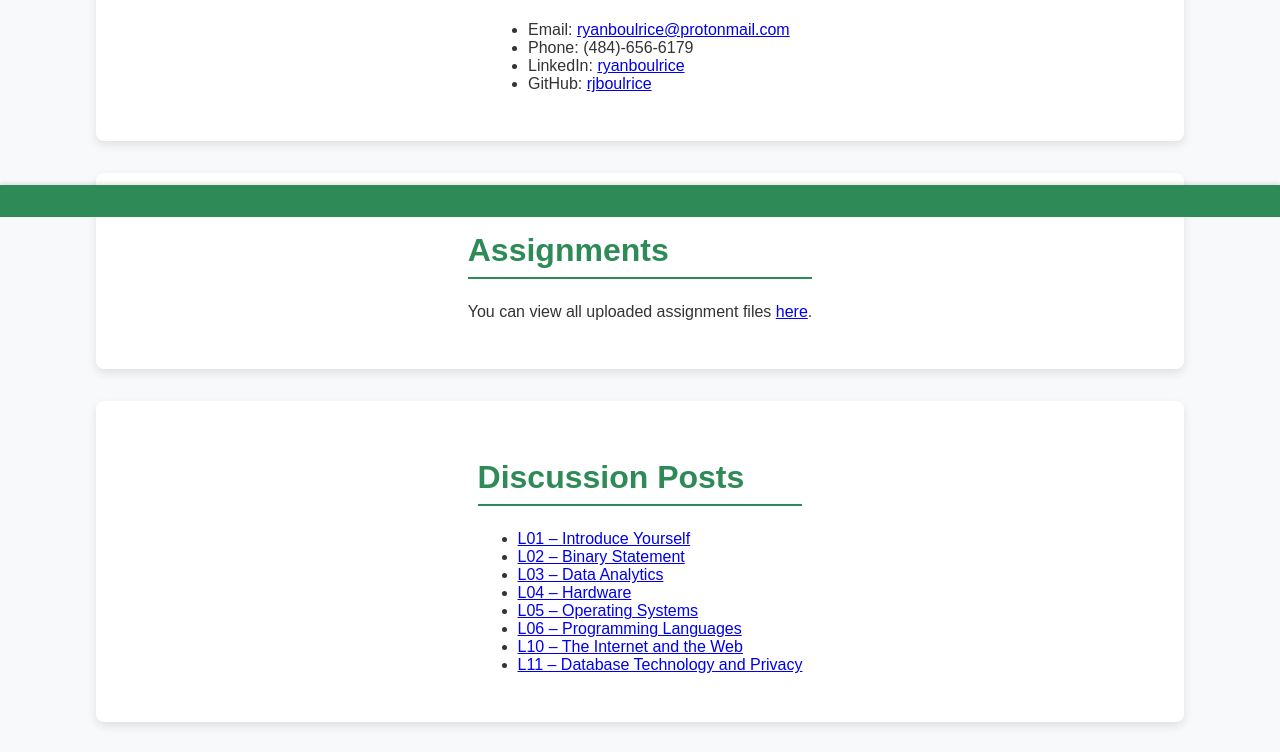
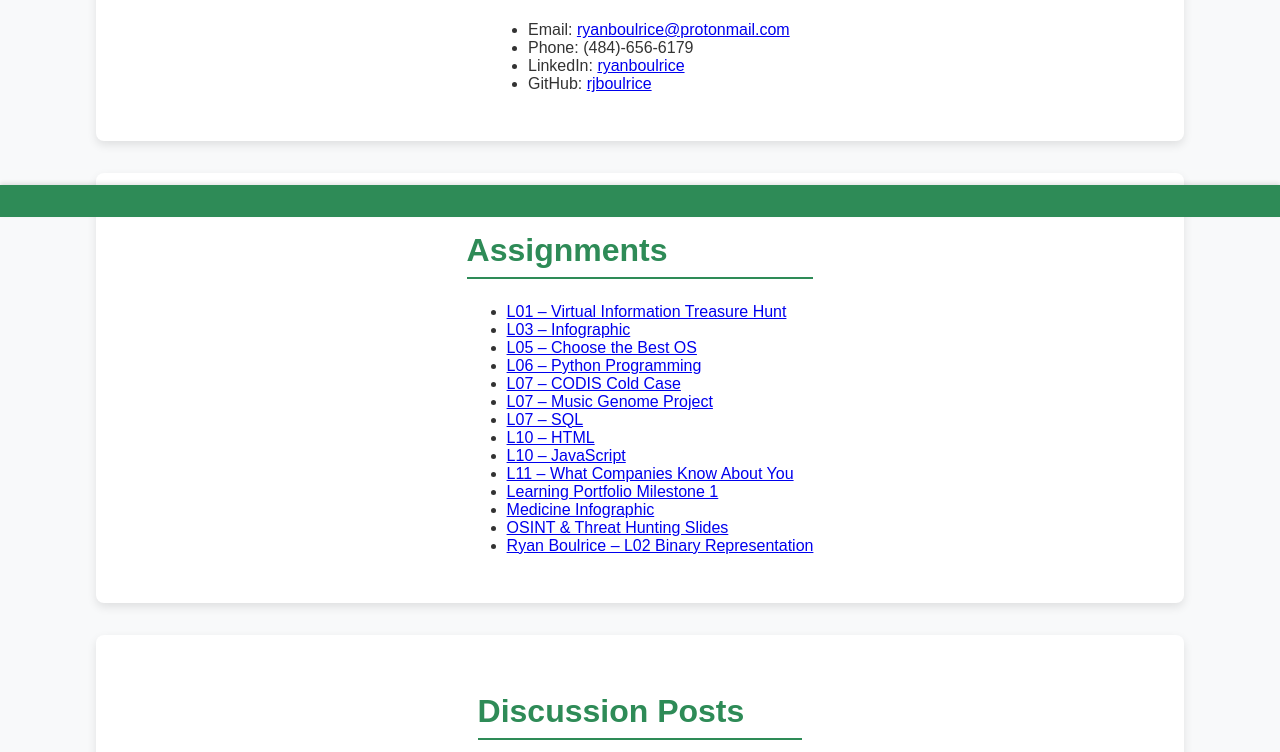
Before and after one commit to rjboulrice/ist110final, a plain HTML site: page index.html in a window 1280 px wide. Shown: the part 583-1335 px from the top of the page. Drawn offline with Linux system fonts and the light colour scheme.

Commit message:
Update index.html

```diff
--- a/index.html
+++ b/index.html
@@ -14,8 +14,8 @@
                 <li><a href="index.html">Home</a></li>
                 <li><a href="resume.html">Resume</a></li>
                 <li><a href="writeups.html">Write-Ups</a></li>
-                <li><a href="assignments/">Assignments</a></li>
-                <li><a href="discussions/">Discussion Posts</a></li>
+                <li><a href="#assignments">Assignments</a></li>
+                <li><a href="#discussions">Discussion Posts</a></li>
             </ul>
         </nav>
     </header>
@@ -52,14 +52,29 @@
         </section>
     </div>
 
-    <div class="container">
+    <div class="container" id="assignments">
         <section class="assignments">
             <h2>Assignments</h2>
-            <p>You can view all uploaded assignment files <a href="assignments/" target="_blank">here</a>.</p>
+            <ul>
+                <li><a href="assignments/L01_Virtual Information Treasure Hunt - Ryan Boulrice.pdf" target="_blank">L01 – Virtual Information Treasure Hunt</a></li>
+                <li><a href="assignments/L03_Infographic(1).png" target="_blank">L03 – Infographic</a></li>
+                <li><a href="assignments/L05 Choose the Best OS.docx" target="_blank">L05 – Choose the Best OS</a></li>
+                <li><a href="assignments/L06 Python Programming.docx" target="_blank">L06 – Python Programming</a></li>
+                <li><a href="assignments/L07 CODIS Cold Case.docx" target="_blank">L07 – CODIS Cold Case</a></li>
+                <li><a href="assignments/L07 Music Genome Project.docx" target="_blank">L07 – Music Genome Project</a></li>
+                <li><a href="assignments/L07 SQL.docx" target="_blank">L07 – SQL</a></li>
+                <li><a href="assignments/L10 HTML.docx" target="_blank">L10 – HTML</a></li>
+                <li><a href="assignments/L10 JavaScript.docx" target="_blank">L10 – JavaScript</a></li>
+                <li><a href="assignments/L11 What do Companies Know About You.docx" target="_blank">L11 – What Companies Know About You</a></li>
+                <li><a href="assignments/Learning Portfolio Milestone 1.docx" target="_blank">Learning Portfolio Milestone 1</a></li>
+                <li><a href="assignments/Light Blue Professional Medicine Infographic-1.pdf" target="_blank">Medicine Infographic</a></li>
+                <li><a href="assignments/Open-Source Intelligence (OSINT) & Techniques.pptx" target="_blank">OSINT & Threat Hunting Slides</a></li>
+                <li><a href="assignments/Ryan_Boulrice_L02_Binary_Rep.docx" target="_blank">Ryan Boulrice – L02 Binary Representation</a></li>
+            </ul>
         </section>
     </div>
 
-    <div class="container">
+    <div class="container" id="discussions">
         <section class="discussions">
             <h2>Discussion Posts</h2>
             <ul>
```
